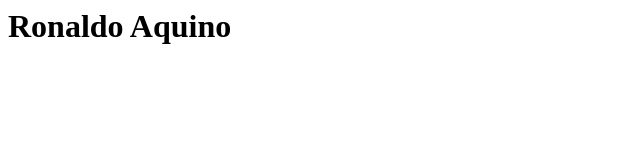
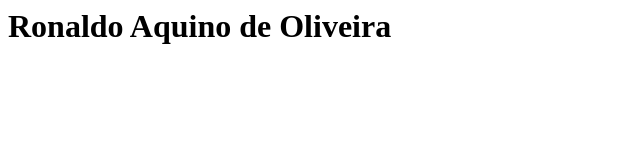
Before and after one commit to ronaldo-aquino/ronaldo-aquino.github.io, a plain HTML site: page index.html in a window 1280 px wide. Shown: the whole page, without its empty margins (0-640 px from the left). Drawn offline with Linux system fonts and the light colour scheme.

Commit message:
Index da aplicação

```diff
--- a/index.html
+++ b/index.html
@@ -1 +1 @@
-<h1>Ronaldo Aquino</h1>
+<h1>Ronaldo Aquino de Oliveira</h1>
```
